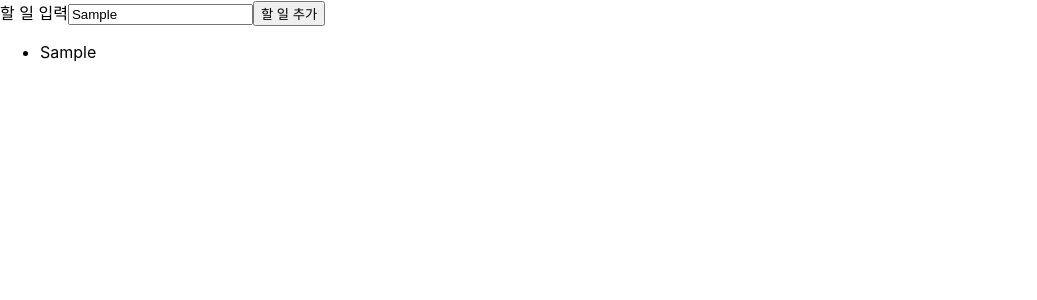
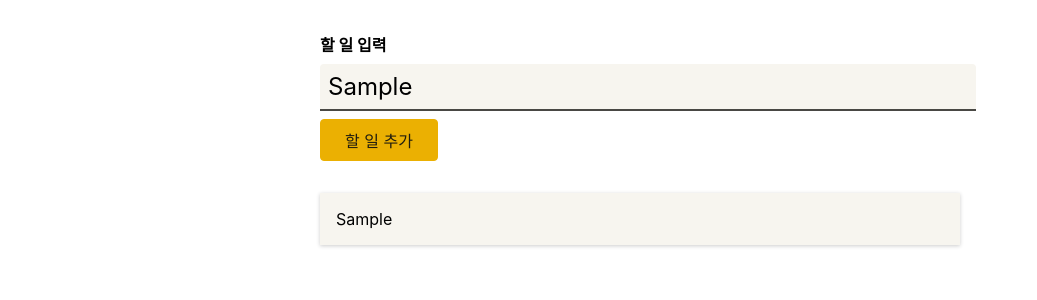
Before and after one commit to pji0219/react-ts, a React (Create React App) app: page / in a window 1280 px wide. Both pictures are taken after typing "Sample" into the empty fields and a click on the button "할 일 추가". Shown: the top 300 px of the page, without its empty margins (0-1037 px from the left). Built offline with nearby package versions, Linux system fonts and the light colour scheme.

Commit message:
투두 삭제

```diff
--- a/src/App.tsx
+++ b/src/App.tsx
@@ -12,10 +12,14 @@
     setTodos((prevTodo) => [...prevTodo, newTodo]);
   };
 
+  const RemoveTodoHandler = (todoId: string) => {
+    setTodos((prevTodos) => prevTodos.filter((todo) => todo.id !== todoId));
+  };
+
   return (
     <>
       <NewTodo onAddTodo={addTodoHandler} />
-      <Todos items={todos} />
+      <Todos items={todos} onRemoveTodo={RemoveTodoHandler} />
     </>
   );
 }
--- /dev/null
+++ b/src/components/NewTodo.module.css
@@ -0,0 +1,41 @@
+.form {
+  width: 40rem;
+  margin: 2rem auto;
+}
+
+.form label {
+  display: block;
+  font-weight: bold;
+  margin-bottom: 0.5rem;
+}
+
+.form input {
+  display: block;
+  width: 100%;
+  font: inherit;
+  font-size: 1.5rem;
+  padding: 0.5rem;
+  border-radius: 4px;
+  background-color: #f7f5ef;
+  border: none;
+  border-bottom: 2px solid #494844;
+  border-bottom-right-radius: 0;
+  border-bottom-left-radius: 0;
+  margin-bottom: 0.5rem;
+}
+
+.form button {
+  font: inherit;
+  background-color: #ebb002;
+  border: 1px solid #ebb002;
+  color: #201d0f;
+  padding: 0.5rem 1.5rem;
+  border-radius: 4px;
+  cursor: pointer;
+}
+
+.form button:hover,
+.form button:active {
+  background-color: #ebc002;
+  border-color: #ebc002;
+}
--- a/src/components/NewTodo.tsx
+++ b/src/components/NewTodo.tsx
@@ -1,4 +1,6 @@
 import { useRef } from 'react';
+
+import classes from './NewTodo.module.css';
 
 type Props = {
   onAddTodo: (text: string) => void;
@@ -27,7 +29,7 @@
   };
 
   return (
-    <form onSubmit={submitHandler}>
+    <form onSubmit={submitHandler} className={classes.form}>
       <label htmlFor='text'>할 일 입력</label>
       <input type='text' id='text' ref={todoInputRef} />
       <button type='submit'>할 일 추가</button>
--- /dev/null
+++ b/src/components/TodoText.module.css
@@ -0,0 +1,6 @@
+.item {
+  margin: 1rem 0;
+  box-shadow: 0 1px 4px rgba(0, 0, 0, 0.2);
+  padding: 1rem;
+  background-color: #f7f5ef;
+}
--- a/src/components/TodoText.tsx
+++ b/src/components/TodoText.tsx
@@ -1,9 +1,21 @@
+import classes from './TodoText.module.css';
+
 type Props = {
+  id: string;
   text: string;
+  onRemoveTodo: (todoId: string) => void;
 };
 
-const TodoText: React.FC<Props> = (props) => {
-  return <li>{props.text}</li>;
+const TodoText: React.FC<Props> = ({ text, id, onRemoveTodo }) => {
+  const removeTodoHandler = () => {
+    onRemoveTodo(id);
+  };
+
+  return (
+    <li className={classes.item} onClick={removeTodoHandler}>
+      {text}
+    </li>
+  );
 };
 
 export default TodoText;
--- /dev/null
+++ b/src/components/Todos.module.css
@@ -0,0 +1,6 @@
+.todos {
+  list-style: none;
+  margin: 2rem auto;
+  padding: 0;
+  width: 40rem;
+}
--- a/src/components/Todos.tsx
+++ b/src/components/Todos.tsx
@@ -2,9 +2,11 @@
 
 import Todo from '../models/todos';
 import TodoText from './TodoText';
+import classes from './Todos.module.css';
 
 type Props = {
   items: Todo[];
+  onRemoveTodo: (todoId: string) => void;
 };
 
 // React.FC는 이미 제네릭 타입이기에 내부적으로 <>를 사용해 이미 구현되어 있다.
@@ -13,11 +15,16 @@
 // <Props> 이게 제네릭인 이유는 함수형 컴포넌트마다 props에 대한 정의가 다를 것이기 때문이다.
 
 // 제네릭을 사용하는 구문인<>를 씀으로써 FC타입 내부에 있는 제네릭 기능을 밖으로 꺼낸 것이다.
-const Todos: React.FC<Props> = (props) => {
+const Todos: React.FC<Props> = ({ items, onRemoveTodo }) => {
   return (
-    <ul>
-      {props.items.map((item) => (
-        <TodoText key={item.id} text={item.text} />
+    <ul className={classes.todos}>
+      {items.map((item) => (
+        <TodoText
+          key={item.id}
+          id={item.id}
+          text={item.text}
+          onRemoveTodo={onRemoveTodo}
+        />
       ))}
     </ul>
   );
```
